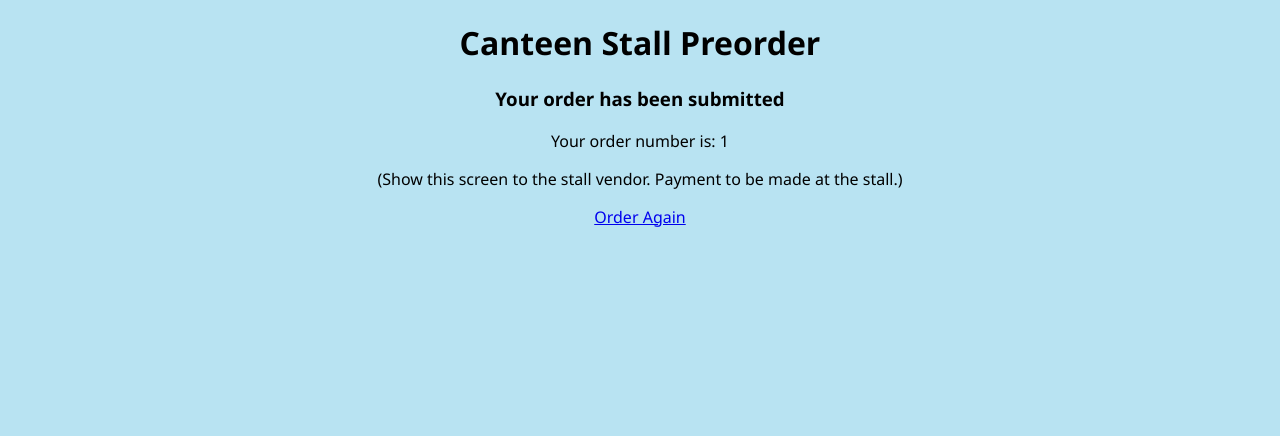
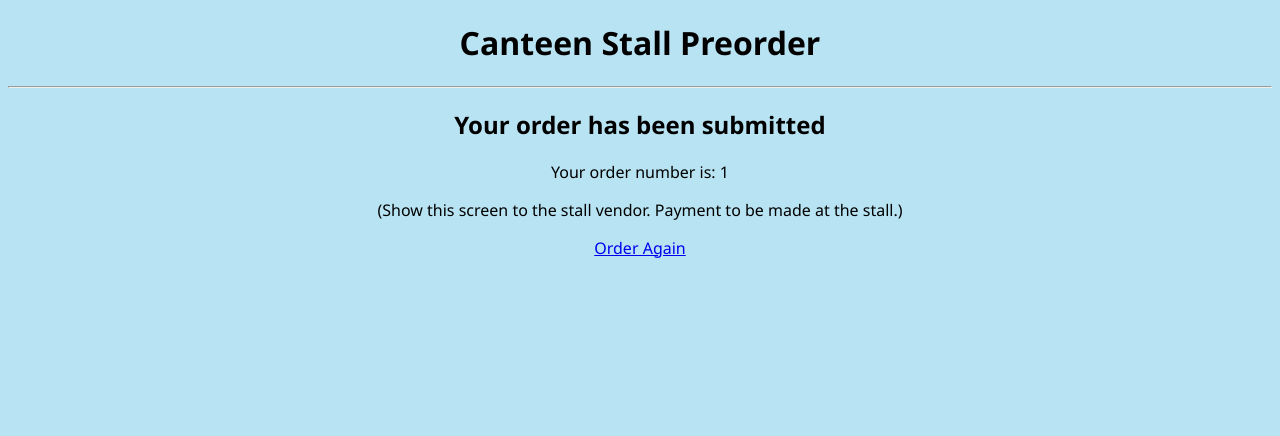
Before and after one commit to KyrosGallade/canteen-preorder, a Flask app: template templates/order.html in a window 1280 px wide. Shown: the top 436 px of the page. Run offline with Flask 3, Linux system fonts and the light colour scheme; the template is opened without the code that fills it: most values are stand-ins (such as "Sample title", 1, 10 or a date in 2020).

Commit message:
Minor changes

```diff
--- a/static/style.css
+++ b/static/style.css
@@ -1,4 +1,4 @@
-html {
+body, html {
   font-family: "Segoe UI";
   background-color: #b8e3f2;
   text-align: center;
@@ -8,3 +8,7 @@ html {
 table, th, td {
   border: 1px black solid;
 }
+
+table {
+  width: 100%
+}
--- a/templates/all_orders.html
+++ b/templates/all_orders.html
@@ -9,6 +9,8 @@
   <header>
     <h1>All Orders</h1>
   </header>
+
+  <hr>
 
   <section>
     <table>
--- a/templates/index.html
+++ b/templates/index.html
@@ -9,6 +9,8 @@
   <header>
     <h1>Canteen Stall Preorder</h1>
   </header>
+
+  <hr>
 
   <section>
     <form action="/order" method="POST">
@@ -58,7 +60,7 @@
     stallSelect.addEventListener('change', () => {
       const selectedStall = stallSelect.value;
       const menuOptions = stallMenus[selectedStall];
-      menuSelect.innerHTML = ''; // Clear existing options
+      menuSelect.innerHTML = '';
       menuOptions.forEach(option => {
         const newOption = document.createElement('option');
         newOption.value = option;
--- a/templates/login.html
+++ b/templates/login.html
@@ -9,6 +9,8 @@
   <header>
     <h1>Login For Stall Owners</h1>
   </header>
+
+  <hr>
 
   <section>
     <form action="/owner" method="POST">
--- a/templates/order.html
+++ b/templates/order.html
@@ -10,8 +10,10 @@
     <h1>Canteen Stall Preorder</h1>
   </header>
 
+  <hr>
+
   <section>
-    <h3>Your order has been submitted</h3>
+    <h2>Your order has been submitted</h2>
     <p>Your order number is: {{ order_id }}</p>
     <p>(Show this screen to the stall vendor. Payment to be made at the stall.)</p>
   </section>
--- a/templates/owner.html
+++ b/templates/owner.html
@@ -9,6 +9,8 @@
   <header>
     <h1>Submitted Orders</h1>
   </header>
+
+  <hr>
 
   <section>
     <table>
```
Also changed, not shown: 1 other file.
